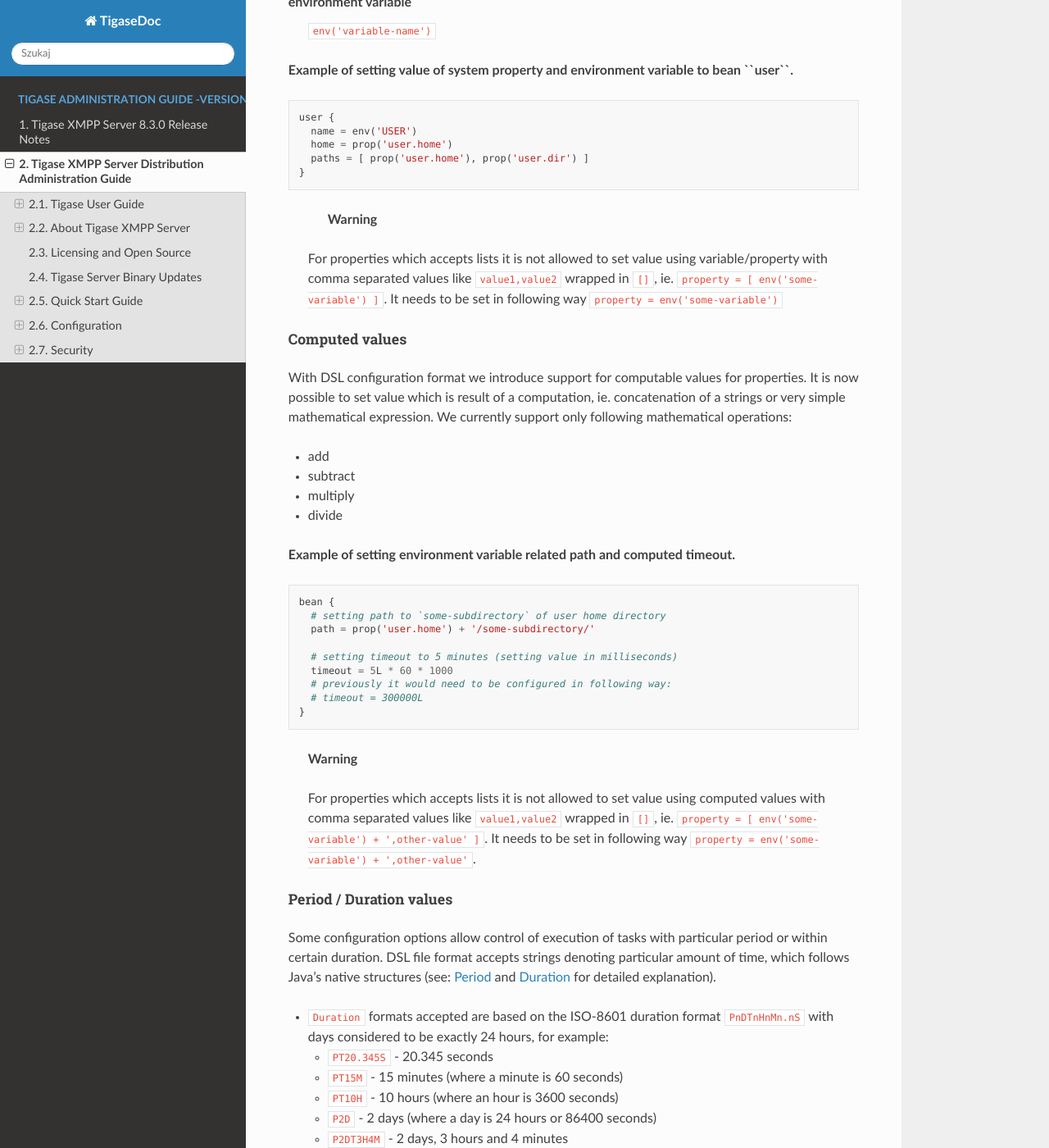
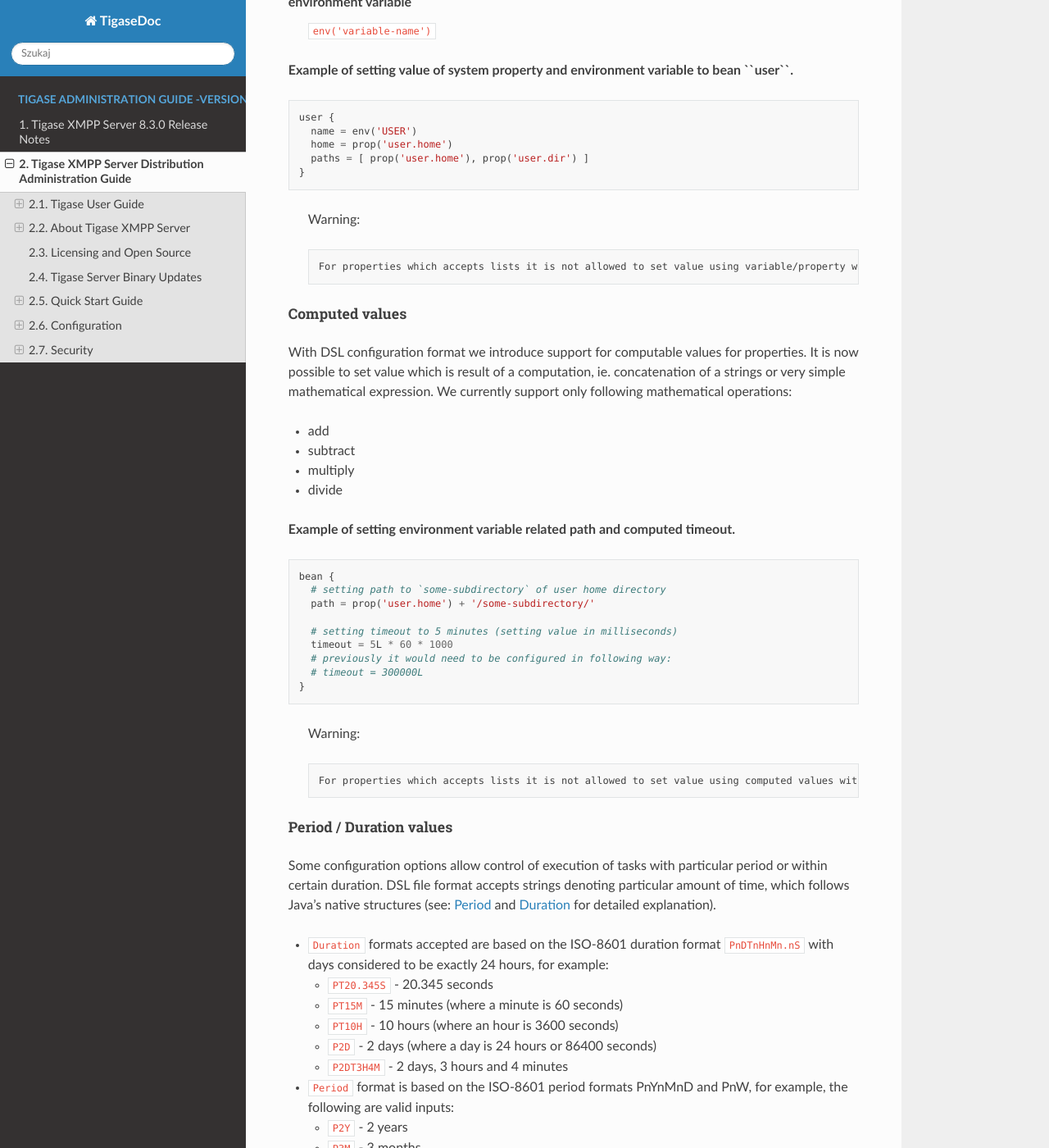
Before and after one commit to tigase/tigase-server-documentation, a Sphinx documentation site: the page built from docs/Administration_Guide.rst, in a window 1280 px wide and 1400 px high, scrolled down 67003 px. Shown: the whole window at 82% size. Built offline with Sphinx 7.4.7 and the Read the Docs theme 2.0.0, drawn with Linux system fonts in a browser that asks for light colours.

Commit message:
format issue

```diff
--- a/docs/Administration_Guide.rst
+++ b/docs/Administration_Guide.rst
@@ -2388,6 +2388,7 @@
 
 2.6.1. DSL file format
 ^^^^^^^^^^^^^^^^^^^^^^^
+
 In previous Tigase XMPP Server releases configuration was stored in properties based configuration file. From Tigase XMPP Server 8.0.0 release it will be required to use new DSL based configuration file format. This file format was inspired by Groovy language syntax and new core feature of Tigase XMPP Server - Tigase Kernel Framework.
 
 why new format?
@@ -2529,6 +2530,7 @@
 as an object
    Using this format you set list as a list and integer is set as an integer.
 
+.. table::
 +-------------+------------------------------------------------------------------------------------------------------------------------------------------------------------------------------------------------------------------------+
 | Type        | Description                                                                                                                                                                                                            |
 +=============+========================================================================================================================================================================================================================+
@@ -2580,7 +2582,7 @@
 
 as a plain string
    Very similar to properties based configuration, in fact values are passed in same format and later are converted to correct type by checking type expected by bean. *(Not recommended)*
-
+.. table::
 +-------------+-----------------------------------------------------------------------------------------------+
 | Type        | Description                                                                                   |
 +=============+===============================================================================================+
@@ -2613,7 +2615,7 @@
 
 **Example of setting value of system property and environment variable to bean ``user``.**
 
-::
+.. code::
 
    user {
      name = env('USER')
@@ -2623,9 +2625,9 @@
 
 ..
 
-      **Warning**
-
-   For properties which accepts lists it is not allowed to set value using variable/property with comma separated values like ``value1,value2`` wrapped in ``[]``, ie. ``property = [ env('some-variable') ]``. It needs to be set in following way ``property = env('some-variable')``
+   Warning::
+
+    For properties which accepts lists it is not allowed to set value using variable/property with comma separated values like ``value1,value2`` wrapped in ``[]``, ie. ``property = [ env('some-variable') ]``. It needs to be set in following way ``property = env('some-variable')``
 
 Computed values
 ''''''''''''''''
@@ -2642,7 +2644,7 @@
 
 **Example of setting environment variable related path and computed timeout.**
 
-::
+.. code::
 
    bean {
      # setting path to `some-subdirectory` of user home directory
```
Also changed, not shown: other parts of docs/Administration_Guide.rst (+4 -5 lines).
